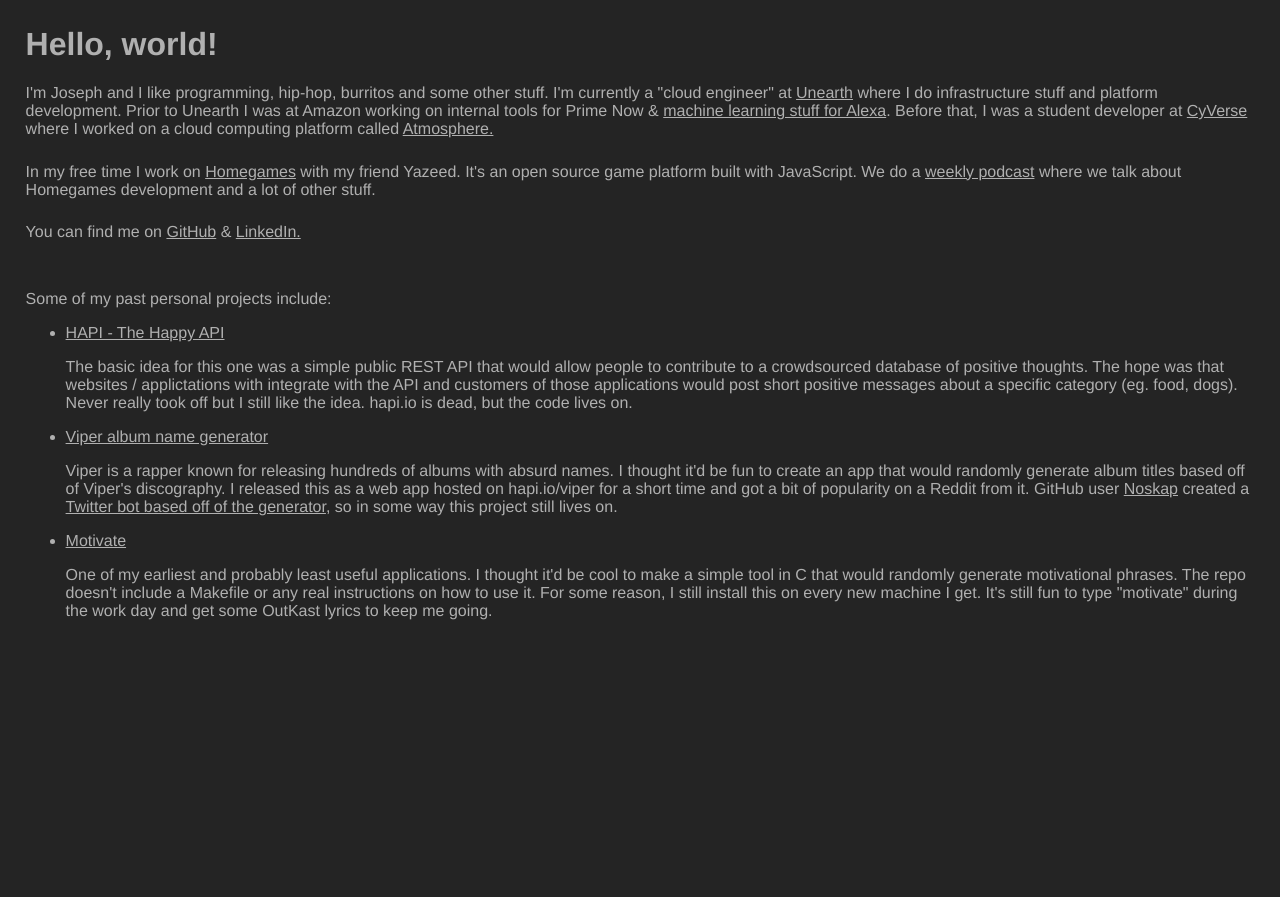
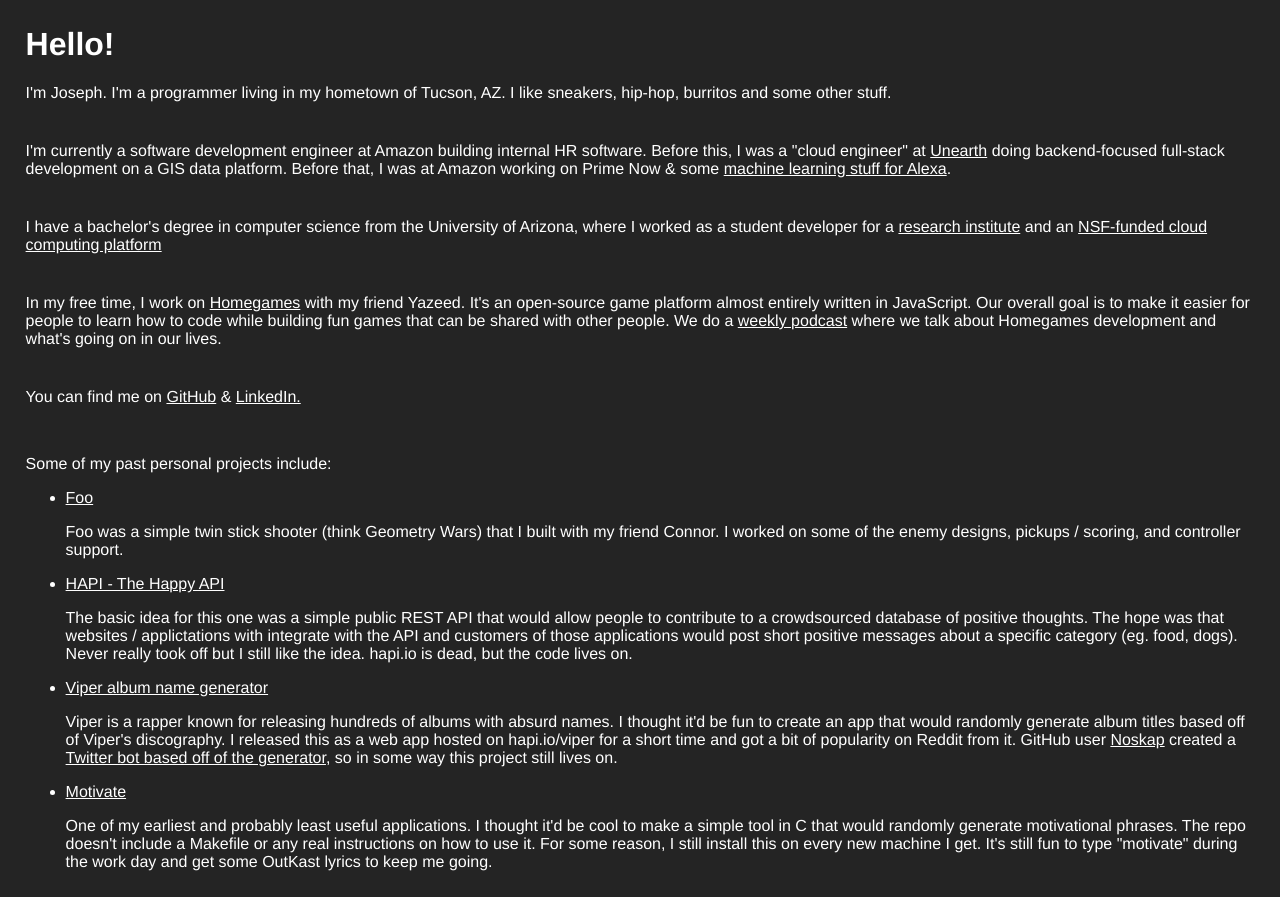
Before and after one commit to prosif/joseph.zone, a plain HTML site: page index.html in a window 1280 px wide. Before the commit the page ends 800 px from the top, so only its background shows below. Drawn offline with Linux system fonts and the light colour scheme.

Commit message:
more bragging

```diff
--- a/index.html
+++ b/index.html
@@ -6,11 +6,11 @@
         * {
             font-family: helvetica;
             background-color: #242424;
-            color: #B0B0B0;
+            color: white;
         }
 
         #about p {
-            margin-bottom: 2%;
+            margin-bottom: 5vh;
         }
 
         #personal-projects {
@@ -25,15 +25,18 @@
     </head>
     <body>
         <h1>
-            Hello, world!
+            Hello!
         </h1>
         <div id='about'>
             <p>
-                I'm Joseph and I like programming, hip-hop, burritos and some other stuff. I'm currently a "cloud engineer" at <a href="https://unearthlabs.com" target="blank">Unearth</a> where I do infrastructure stuff and platform development. Prior to Unearth I was at Amazon working on internal tools for Prime Now & <a href="https://www.amazon.science/blog/hyprank-how-alexa-determines-what-skill-can-best-meet-a-customers-need" target="blank">machine learning stuff for Alexa</a>. Before that, I was a student developer at <a href="https://cyverse.org/" target="blank">CyVerse</a> where I worked on a cloud computing platform called <a href="https://cyverse.org/atmosphere" target="blank">Atmosphere.</a>
+                I'm Joseph. I'm a programmer living in my hometown of Tucson, AZ. I like sneakers, hip-hop, burritos and some other stuff.
             </p>
-
+            <p>I'm currently a software development engineer at Amazon building internal HR software. Before this, I was a "cloud engineer" at <a href="https://unearthlabs.com" target="blank">Unearth</a> doing backend-focused full-stack development on a GIS data platform. Before that, I was at Amazon working on Prime Now & some <a href="https://www.amazon.science/blog/hyprank-how-alexa-determines-what-skill-can-best-meet-a-customers-need" target="blank">machine learning stuff for Alexa</a>.
+            </p>
+            <p>I have a bachelor's degree in computer science from the University of Arizona, where I worked as a student developer for a <a href="https://confluencenter.arizona.edu/" target="_blank">research institute</a> and an <a href="https://cyverse.org/atmosphere" target="_blank">NSF-funded cloud computing platform</a>
+            </p>
             <p>
-                In my free time I work on <a href="https://homegames.io" target="blank">Homegames</a> with my friend Yazeed. It's an open source game platform built with JavaScript. We do a <a href="https://open.spotify.com/show/0ZjCaMQld0OcBqKgOIUiez?si=aPlF7T1OTF2ljuxTiYsEng" target="blank">weekly podcast</a> where we talk about Homegames development and a lot of other stuff.
+                In my free time, I work on <a href="https://homegames.io" target="blank">Homegames</a> with my friend Yazeed. It's an open-source game platform almost entirely written in JavaScript. Our overall goal is to make it easier for people to learn how to code while building fun games that can be shared with other people. We do a <a href="https://open.spotify.com/show/0ZjCaMQld0OcBqKgOIUiez?si=aPlF7T1OTF2ljuxTiYsEng" target="blank">weekly podcast</a> where we talk about Homegames development and what's going on in our lives.
             </p>
             <p>
                 You can find me on <a href="https://github.com/prosif" target="blank">GitHub</a> & <a href="https://linkedin.com/in/prosif" target="blank">LinkedIn.</a>
@@ -44,6 +47,10 @@
                 Some of my past personal projects include:
                 <ul>
                     <li>
+                        <a href="https://github.com/prosif/foo" target="blank">Foo</a>
+                        <p>Foo was a simple twin stick shooter (think Geometry Wars) that I built with my friend Connor. I worked on some of the enemy designs, pickups / scoring, and controller support.</p>
+                    </li>
+                    <li>
                         <a href="https://github.com/prosif/hapi-frontend" target="blank">HAPI - The Happy API</a>
                         <p>
                             The basic idea for this one was a simple public REST API that would allow people to contribute to a crowdsourced database of positive thoughts. The hope was that websites / applictations with integrate with the API and customers of those applications would post short positive messages about a specific category (eg. food, dogs). Never really took off but I still like the idea. hapi.io is dead, but the code lives on.
@@ -52,7 +59,7 @@
                     <li>
                         <a href="https://github.com/prosif/viper-generator" target="blank">Viper album name generator</a>
                         <p>
-                        Viper is a rapper known for releasing hundreds of albums with absurd names. I thought it'd be fun to create an app that would randomly generate album titles based off of Viper's discography. I released this as a web app hosted on hapi.io/viper for a short time and got a bit of popularity on a Reddit from it. GitHub user <a href="https://github.com/noskap" target="blank">Noskap</a> created a <a href="https://twitter.com/ViperAlbumBot" target="blank">Twitter bot based off of the generator</a>, so in some way this project still lives on.
+                        Viper is a rapper known for releasing hundreds of albums with absurd names. I thought it'd be fun to create an app that would randomly generate album titles based off of Viper's discography. I released this as a web app hosted on hapi.io/viper for a short time and got a bit of popularity on Reddit from it. GitHub user <a href="https://github.com/noskap" target="blank">Noskap</a> created a <a href="https://twitter.com/ViperAlbumBot" target="blank">Twitter bot based off of the generator</a>, so in some way this project still lives on.
                         </p>
                     </li>
                     <li>
```
